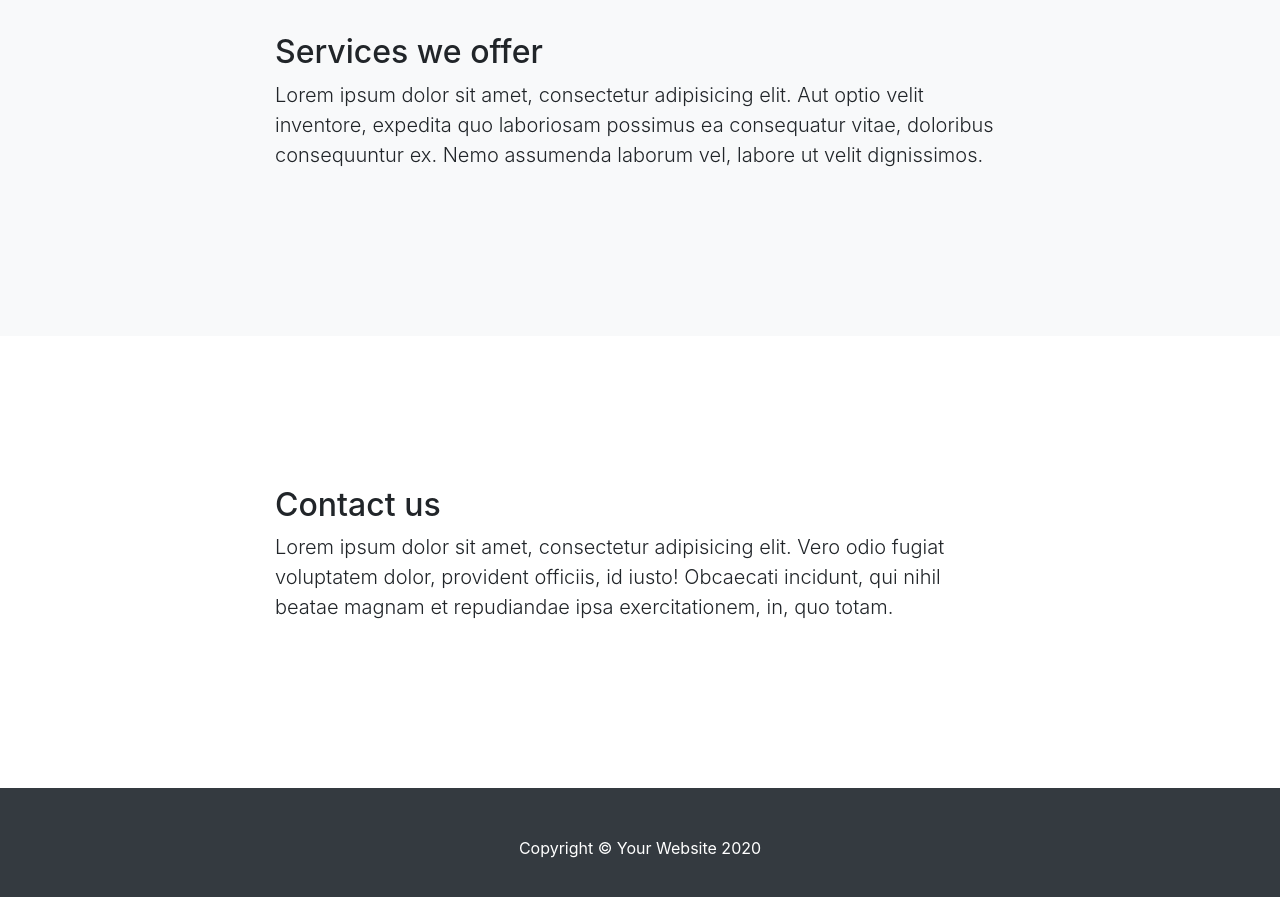
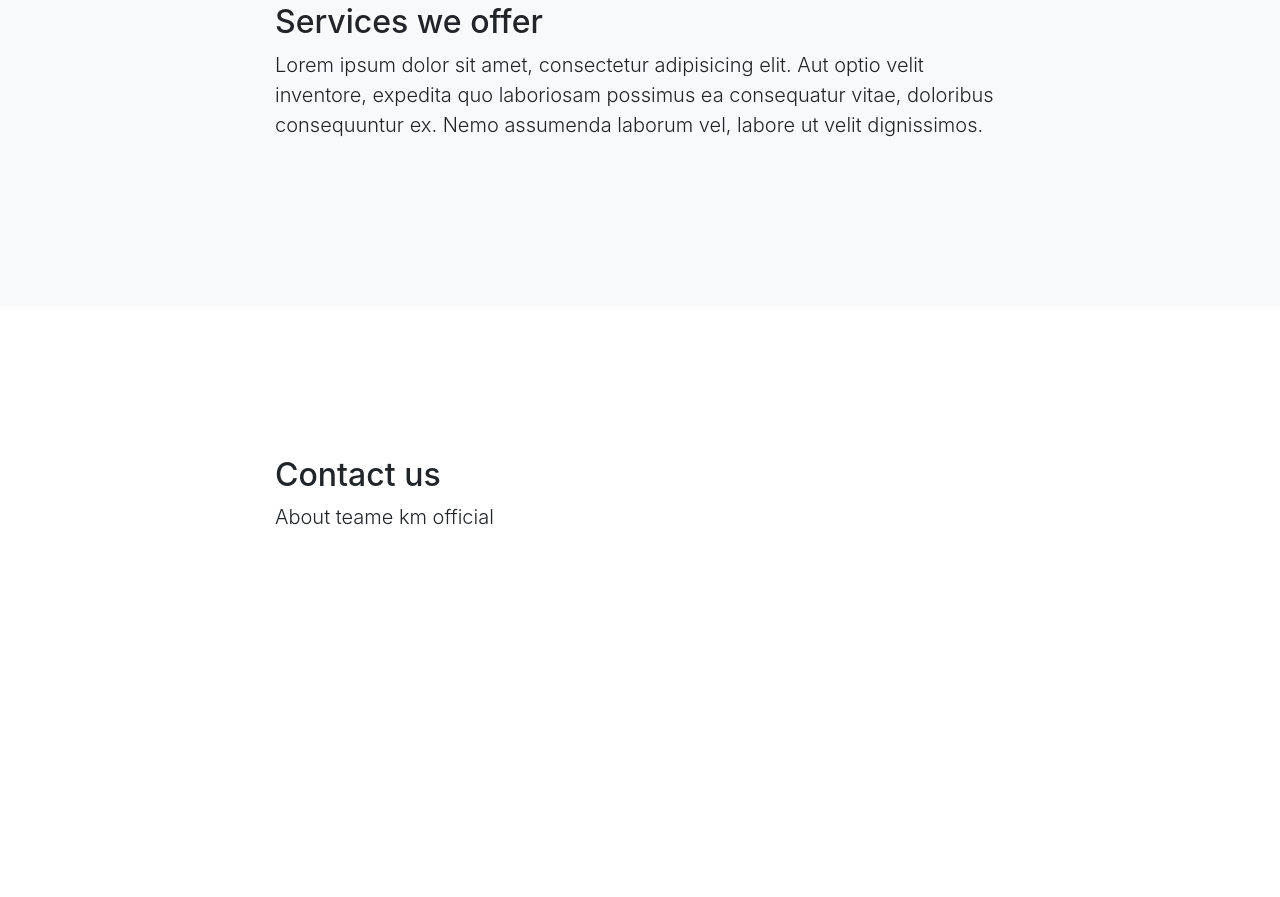
Before and after one commit to mananhussin/Teame-km-offical.xyz, a website with bundled scripts: page index.html in a window 1280 px wide. Shown: the part 1063-1960 px from the top of the page. After the commit the page ends 1785 px from the top, so only its background shows below. Built offline with nearby package versions, Linux system fonts and the light colour scheme.

Commit message:
Update index.html

```diff
--- a/index.html
+++ b/index.html
@@ -8,7 +8,7 @@
   <meta name="description" content="">
   <meta name="author" content="">
 
-  <title>Scrolling Nav - Start Bootstrap Template</title>
+  <title>TEAME KM OFFICIAL</title>
 
   <!-- Bootstrap core CSS -->
   <link href="vendor/bootstrap/css/bootstrap.min.css" rel="stylesheet">
@@ -45,7 +45,7 @@
 
   <header class="bg-primary text-white">
     <div class="container text-center">
-      <h1>Welcome to Scrolling Nav</h1>
+      <h1>Welcome to teame km official</h1>
       <p class="lead">A landing page template freshly redesigned for Bootstrap 4</p>
     </div>
   </header>
@@ -55,7 +55,7 @@
       <div class="row">
         <div class="col-lg-8 mx-auto">
           <h2>About this page</h2>
-          <p class="lead">This is a great place to talk about your webpage. This template is purposefully unstyled so you can use it as a boilerplate or starting point for you own landing page designs! This template features:</p>
+          <p class="lead">This is Offical website teame km official making discord videos and discord bots </p>
           <ul>
             <li>Clickable nav links that smooth scroll to page sections</li>
             <li>Responsive behavior when clicking nav links perfect for a one page website</li>
@@ -83,16 +83,16 @@
       <div class="row">
         <div class="col-lg-8 mx-auto">
           <h2>Contact us</h2>
-          <p class="lead">Lorem ipsum dolor sit amet, consectetur adipisicing elit. Vero odio fugiat voluptatem dolor, provident officiis, id iusto! Obcaecati incidunt, qui nihil beatae magnam et repudiandae ipsa exercitationem, in, quo totam.</p>
+          <p class="lead">About teame km official</p>
         </div>
       </div>
     </div>
   </section>
 
   <!-- Footer -->
-  <footer class="py-5 bg-dark">
+  <footer class="khan manan">
     <div class="container">
-      <p class="m-0 text-center text-white">Copyright &copy; Your Website 2020</p>
+      <p class="m-0 text-center text-white">Copyright &copy; teame km official 2020</p>
     </div>
     <!-- /.container -->
   </footer>
```
